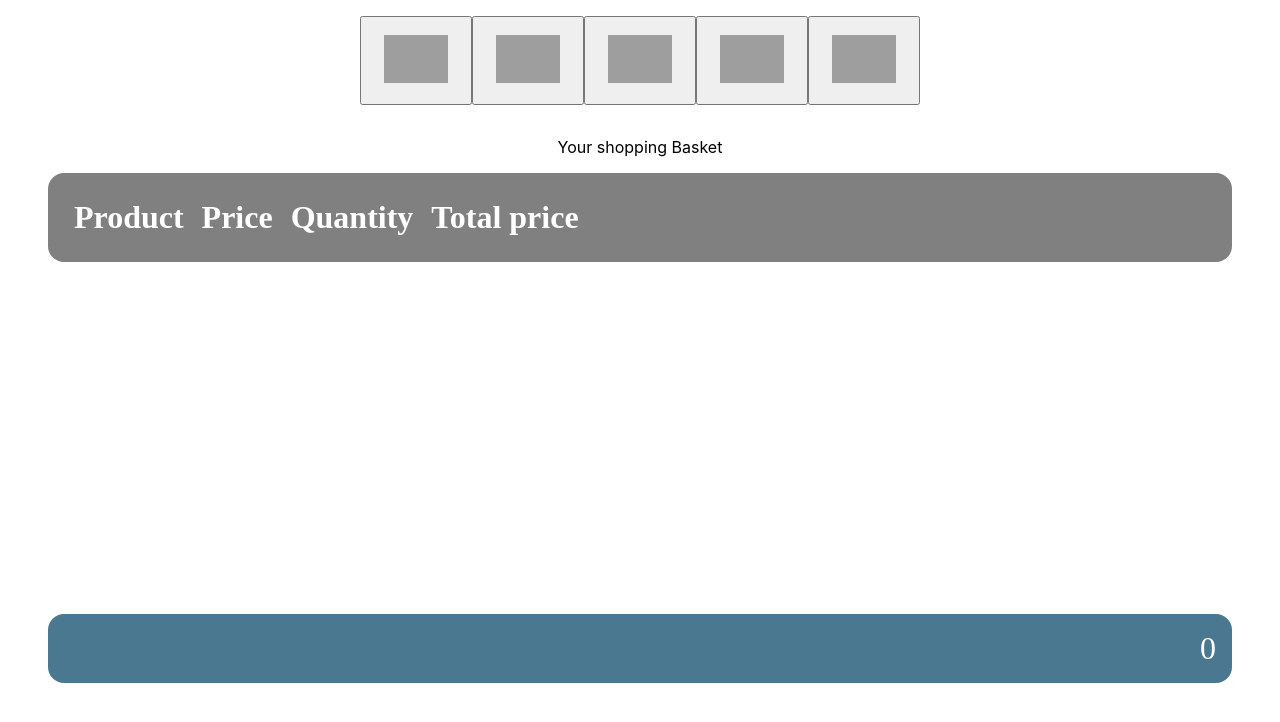
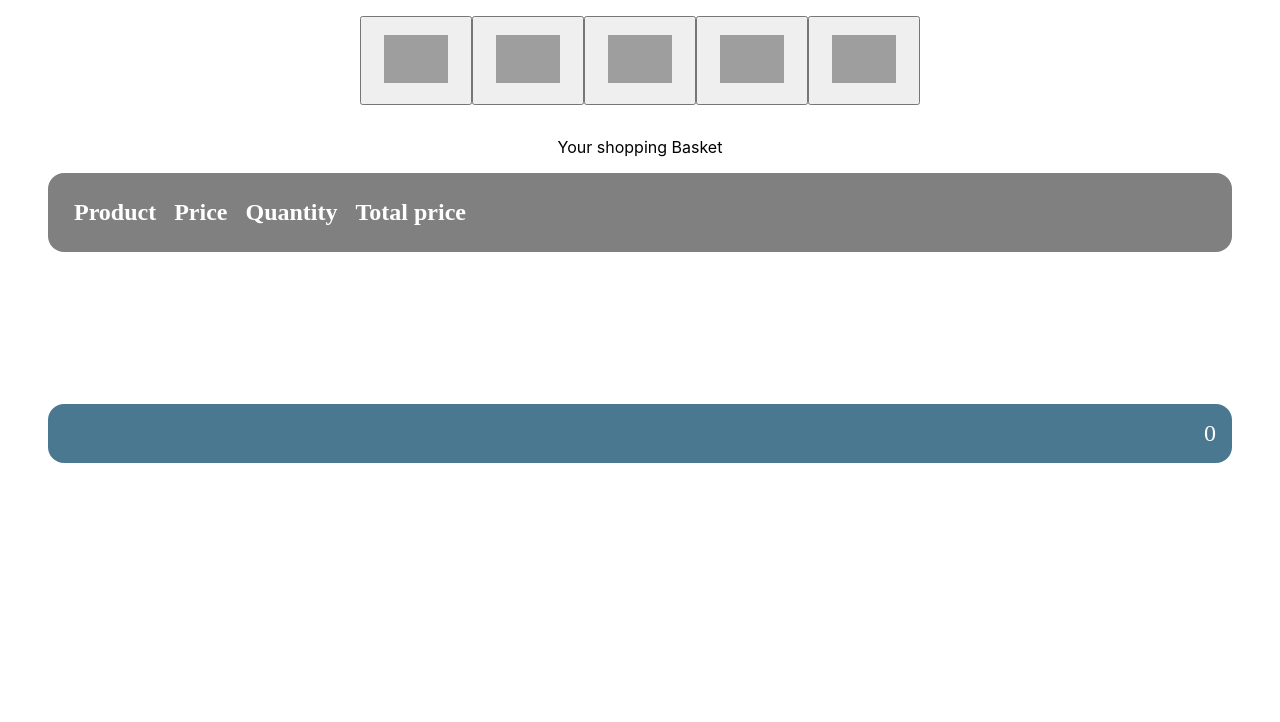
Before and after one commit to CatalinaSorina/SHOP, a React (Create React App) app in the folder ex2shop/: page / in a window 1280 px wide. Shown: the top 722 px of the page. Built offline with nearby package versions, Linux system fonts and the light colour scheme; grey boxes are pictures that could not be loaded.

Commit message:
more style

```diff
--- a/ex2shop/src/components/Basket.js
+++ b/ex2shop/src/components/Basket.js
@@ -15,7 +15,7 @@ const TrHead = styled.tr`
   width: 90vw;
   background-color: gray;
   border-radius: 1rem;
-  font: 2rem Cursive;
+  font: 1.5rem Cursive;
   padding: 1rem;
 
   th {
@@ -29,7 +29,7 @@ const TrBottom = styled.tr`
   width: 90vw;
   background-color: #4b7891;
   border-radius: 1rem;
-  font: 2rem Cursive;
+  font: 1.5rem Cursive;
   padding: 1rem;
   color: white;
   text-align: right;
@@ -46,7 +46,7 @@ const Table = styled.table`
 `;
 
 const Div = styled.div`
-  height: 40vh;
+  height: 15vh;
   padding: 1rem;
 `;
 
```
